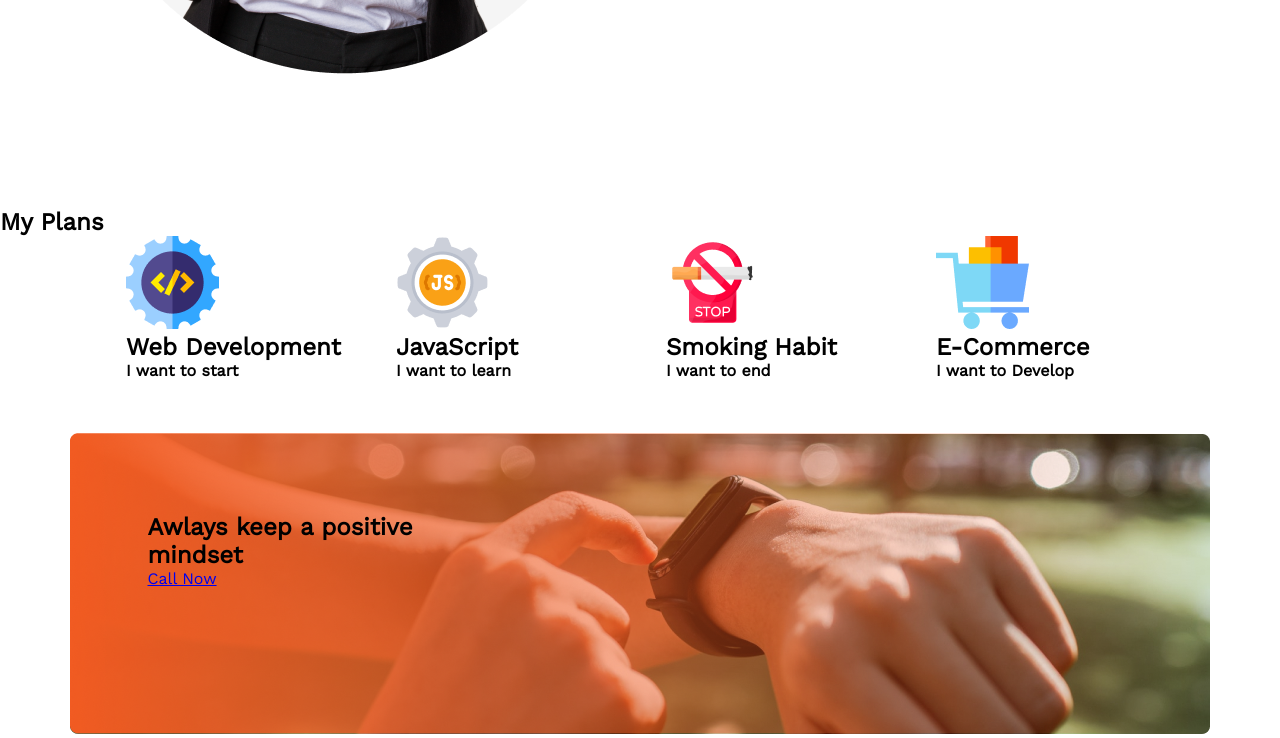
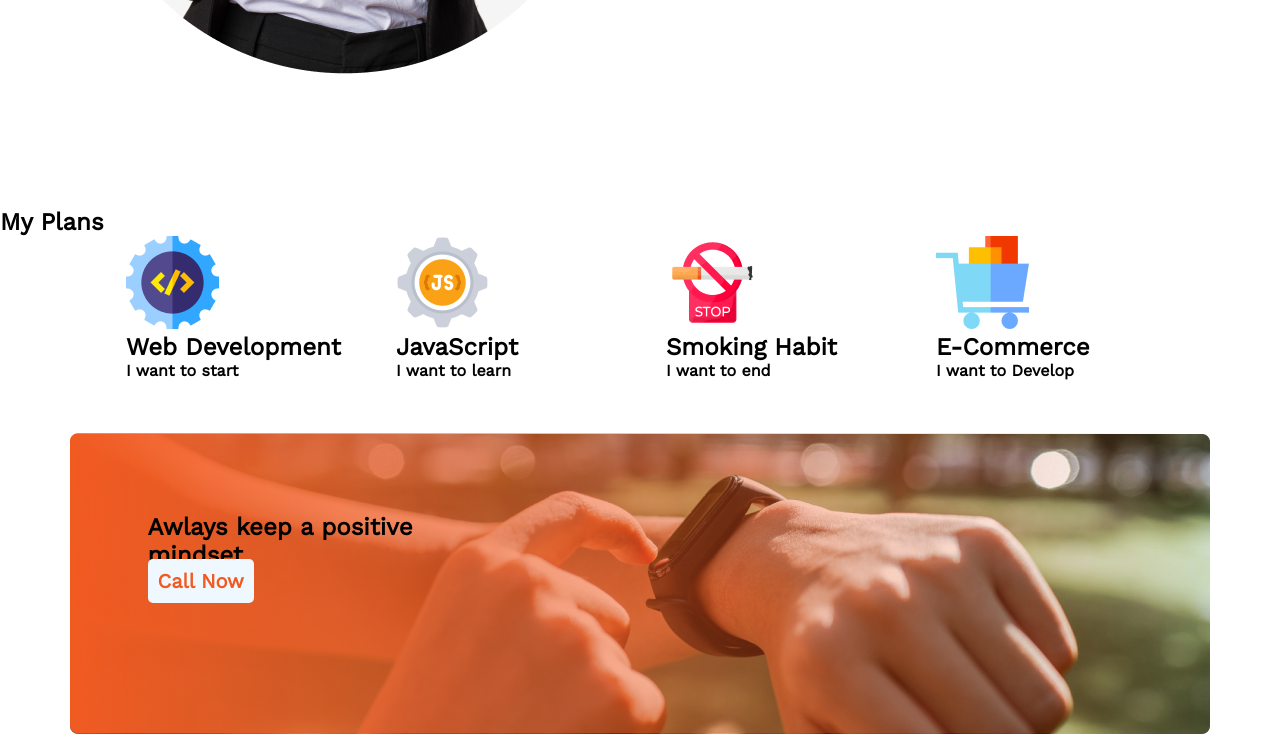
Before and after one commit to motlubor/new-year-new-assignment, a plain HTML site: page index.html in a window 1280 px wide. Shown: the part 1597-2335 px from the top of the page. Drawn offline with nearby package versions, Linux system fonts and the light colour scheme.

Commit message:
button style

```diff
--- a/index.html
+++ b/index.html
@@ -95,7 +95,7 @@
     <div class="be-positive">
         <h1>Awlays keep a positive</h1>
         <h1>mindset</h1>
-        <a href="https://github.com/?q=new" target="_blank">Call Now</a>
+        <a class="call-now" href="https://github.com/?q=new" target="_blank">Call Now</a>
     </div>
     <div class="blend">
 
--- a/styles/styles.css
+++ b/styles/styles.css
@@ -47,7 +47,8 @@
     margin-top: 32px;
     color: aliceblue;
     font-weight: 600;
-    font-size: 20px;    }
+    font-size: 20px;
+   }
 
     .normal-text{
         margin-top: 40px;
@@ -113,3 +114,15 @@
     margin-left: -45em;
     margin-top: 5em;
 }
+.call-now{
+    width: 164px;
+    height: 60px;
+    background-color: aliceblue;
+    text-decoration: none;
+    border-radius: 5px;
+    padding: 10px;
+    margin-top: 32px;
+    color: #F15B22;
+    font-weight: 600;
+    font-size: 20px;
+}
```
